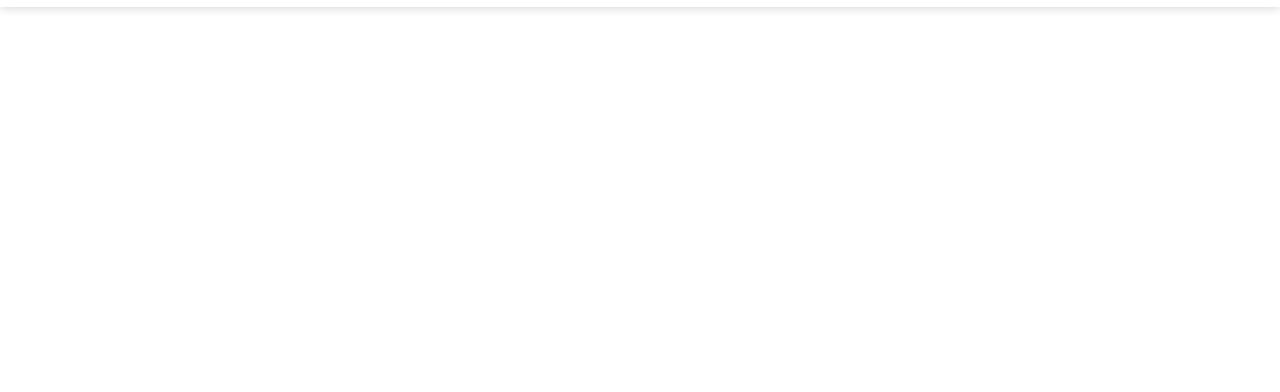
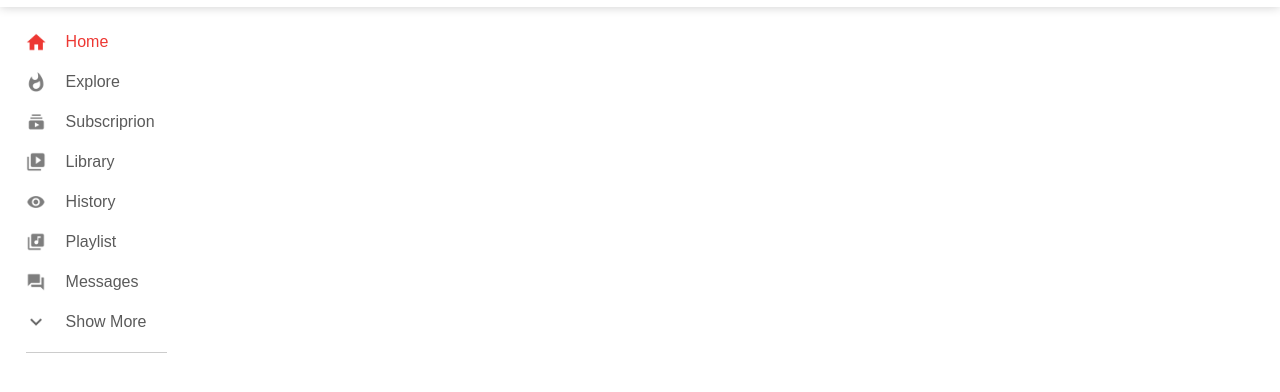
Before and after one commit to RavirajMhalsekar/Youtube-Clone, a plain HTML site: page index.html in a window 1280 px wide. Shown: the part 48-440 px from the top of the page. Drawn offline with Linux system fonts and the light colour scheme.

Commit message:
shortcut links added

```diff
--- a/index.html
+++ b/index.html
@@ -29,6 +29,22 @@
         </div>
     </nav>
 
+    <!-- sidebar -->
+
+    <div class="sidebar">
+        <div class="shortcut-links">
+            <a href=""><img src="images/home.png"><p>Home</p></a>
+            <a href=""><img src="images/explore.png"><p>Explore</p></a>
+            <a href=""><img src="images/subscriprion.png"><p>Subscriprion</p></a>
+            <a href=""><img src="images/library.png"><p>Library</p></a>
+            <a href=""><img src="images/history.png"><p>History</p></a>
+            <a href=""><img src="images/playlist.png"><p>Playlist</p></a>
+            <a href=""><img src="images/messages.png"><p>Messages</p></a>
+            <a href=""><img src="images/show-more.png"><p>Show More</p></a>
+            <hr>
+        </div>
+    </div>
+
 
 
 
--- a/style.css
+++ b/style.css
@@ -58,3 +58,35 @@ nav{
 .nav-middle .search-box img{
     width: 15px;
 }
+
+/* sidebar */
+
+.sidebar{
+    background: #fff;
+    width: 15%;
+    height: 100hv;
+    position: fixed;
+    top: 0;
+    padding-left: 2%;
+    padding-top: 80px;
+}
+.shortcut-links a img{
+    width: 20px;
+    margin-right: 20px;
+}
+.shortcut-links a{
+    display: flex;
+    align-items: center;
+    margin-bottom: 20px;
+    width: fit-content;
+    flex-wrap: wrap;
+}
+.shortcut-links a:first-child{
+    color: #ed3833;
+}
+.sidebar hr{
+    border: 0;
+    height: 1px;
+    background: #ccc;
+    width: 85%;
+}
```
